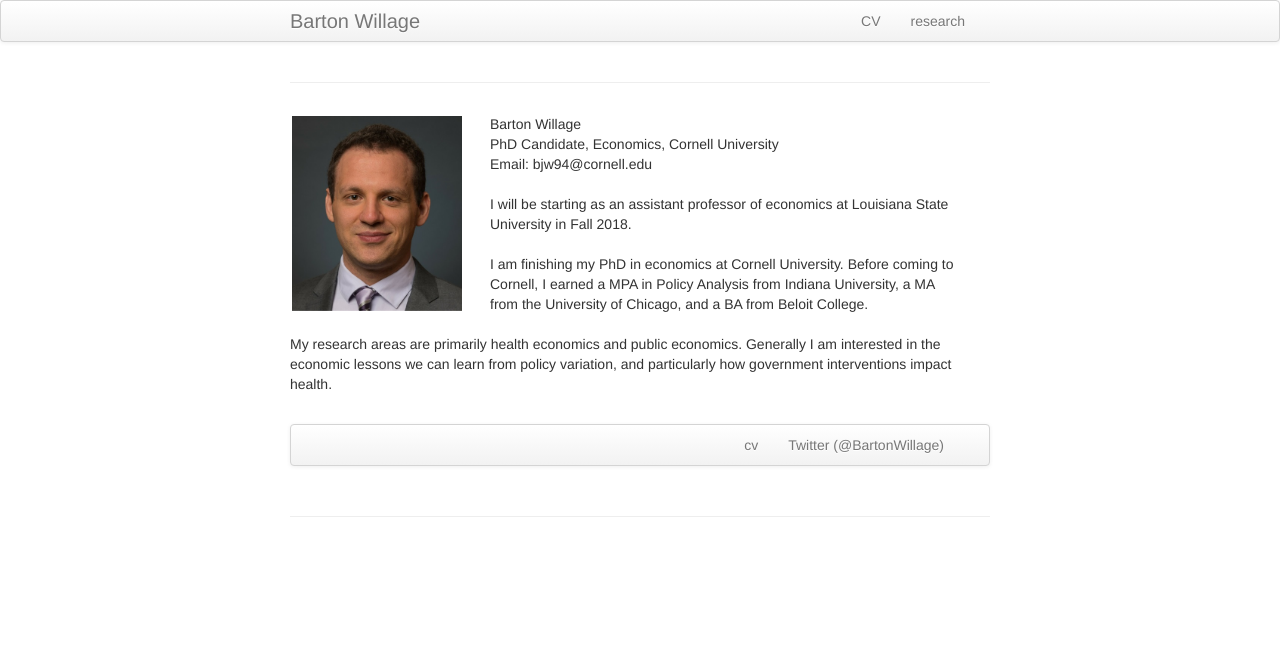
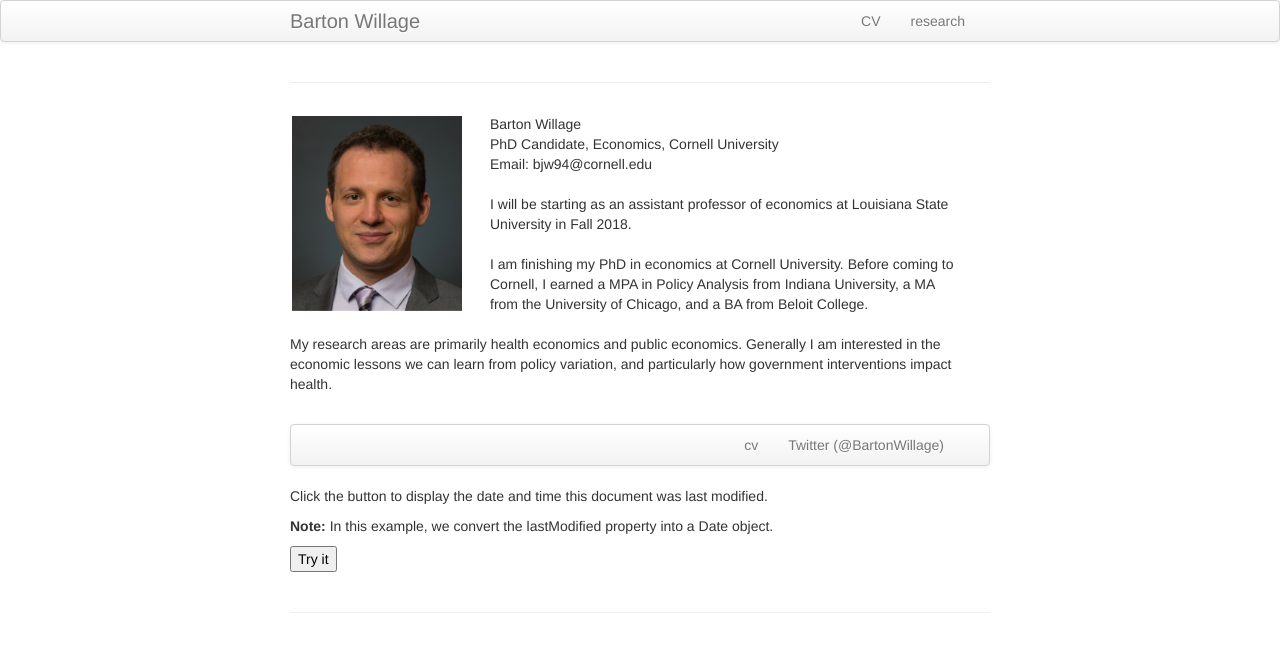
Before and after one commit to bjwillage/bjwillage.github.io, a Jekyll site: the page built from index.md, in a window 1280 px wide. Shown: the top 652 px of the page. Built offline with Jekyll 4.4.1, drawn with Linux system fonts in a browser that asks for light colours.

Commit message:
Update index.md

```diff
--- a/index.md
+++ b/index.md
@@ -48,4 +48,27 @@ keywords:
   </div>
 </div>
 
+
+<html>
+<body>
+
+<p>Click the button to display the date and time this document was last modified.</p>
+
+<p><strong>Note:</strong> In this example, we convert the lastModified property into a Date object.</p>
+
+<button onclick="myFunction()">Try it</button>
+
+<p id="demo"></p>
+
+<script>
+function myFunction() {
+    var x = new Date(document.lastModified);
+    document.getElementById("demo").innerHTML = x;
+}
+</script>
+
+</body>
+</html>
+
+
 <!-- [curriculum vitae ![CV as pdf]({{ BASE_PATH }}/pages/icons16/pdf-icon.png)]({{ BASE_PATH }}/assets/CV.pdf)<br/> -->
```
